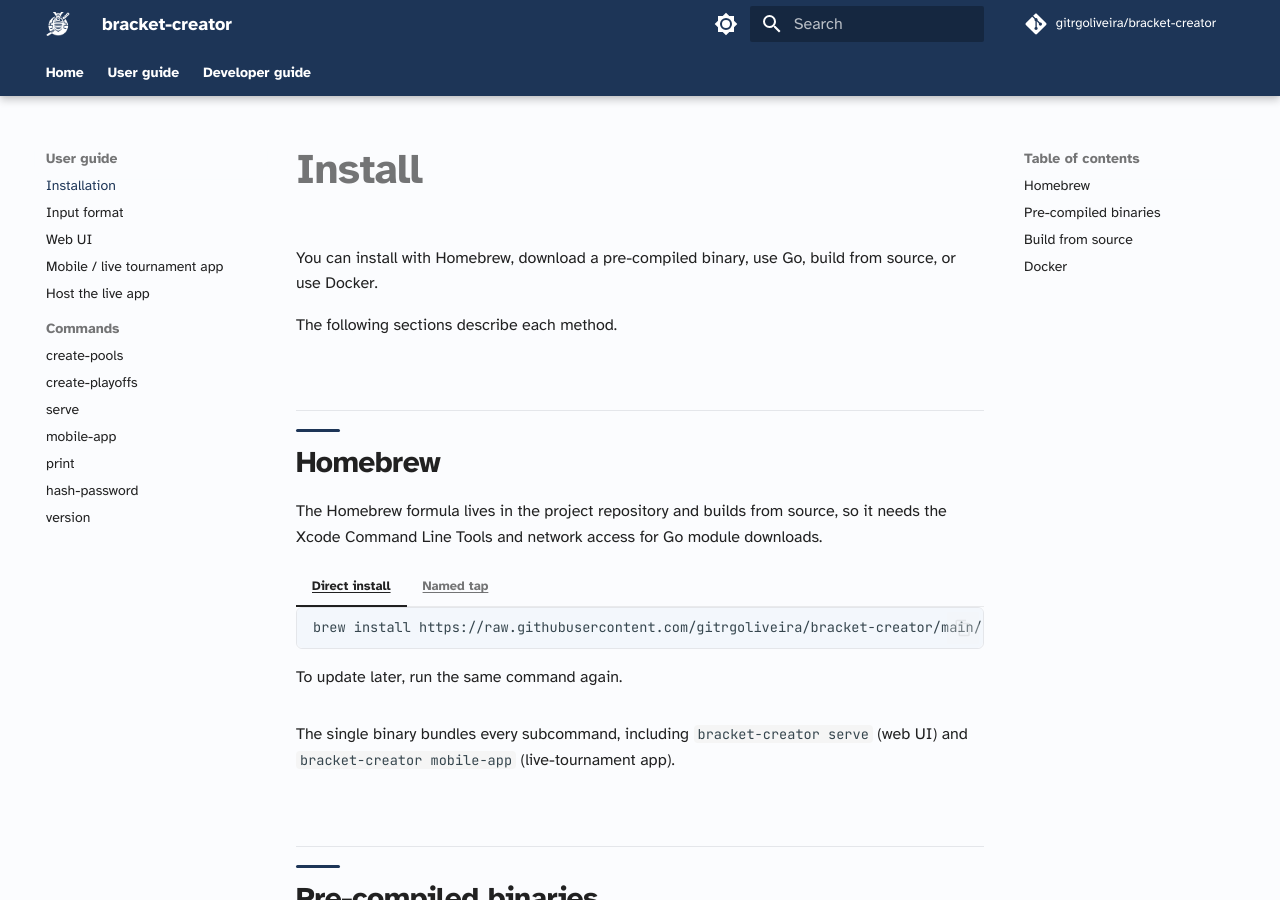
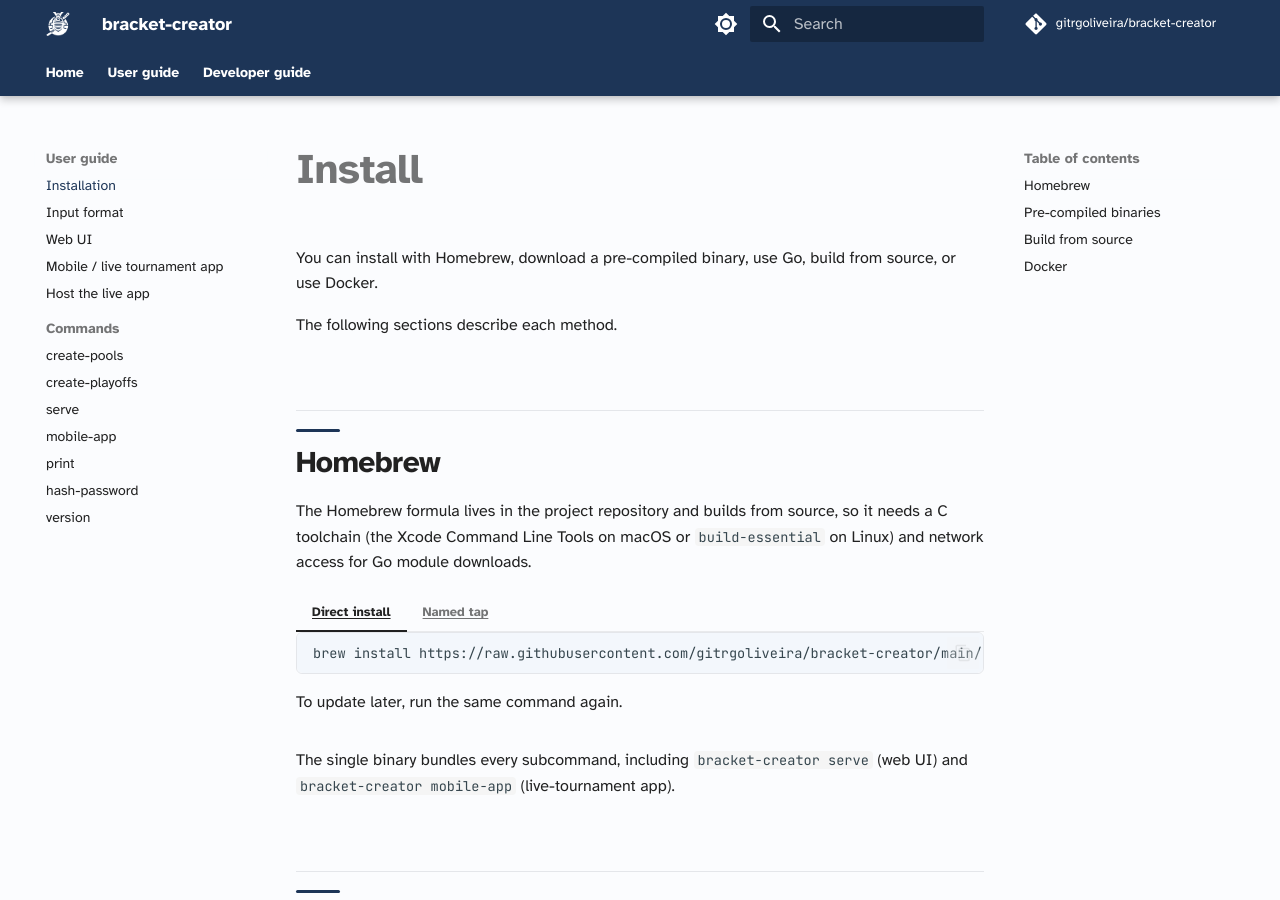
Before and after one commit to gitrgoliveira/bracket-creator, an MkDocs documentation site: the page built from docs/user-guide/getting-started.md, in a window 1280 px wide and 900 px high. Built offline with MkDocs 1.6.1 and Material for MkDocs 9.7.7, drawn with Linux system fonts in a browser that asks for light colours; comment, search, counter and statistics services are not loaded.

Commit message:
fix(mp-5rg5): v-prefixed version, cross-platform toolchain note, honest WIP wording
Copilot round:

- version.txt now writes "v#{version}" (v0.16.3) to match what make go/build
  embeds via `git describe --tags`, instead of Homebrew's stripped 0.16.3.
- Clarify the build toolchain requirement is macOS-specific: Xcode Command
  Line Tools on macOS OR build-essential on Linux (Homebrew runs on both).
  Applied to README and docs/user-guide/getting-started.md.
- Reword the apt/yum/deb/rpm/apk WIP note so it no longer contradicts the
  concrete-looking install commands in those sections: they are placeholders
  that do not work yet because the repositories are not published.

Verified: brew style clean, strict make docs/build passes, fresh
build-from-source install embeds "v0.16.3", and brew test green.

Co-Authored-By: Claude Opus 4.8 <noreply@anthropic.com>

```diff
--- a/docs/user-guide/getting-started.md
+++ b/docs/user-guide/getting-started.md
@@ -6,7 +6,7 @@ The following sections describe each method.
 
 ## Homebrew
 
-The Homebrew formula lives in the project repository and builds from source, so it needs the Xcode Command Line Tools and network access for Go module downloads.
+The Homebrew formula lives in the project repository and builds from source, so it needs a C toolchain (the Xcode Command Line Tools on macOS or `build-essential` on Linux) and network access for Go module downloads.
 
 === "Direct install"
 
```
Also changed, not shown: README.md (+2 -2 lines), 1 other file.
